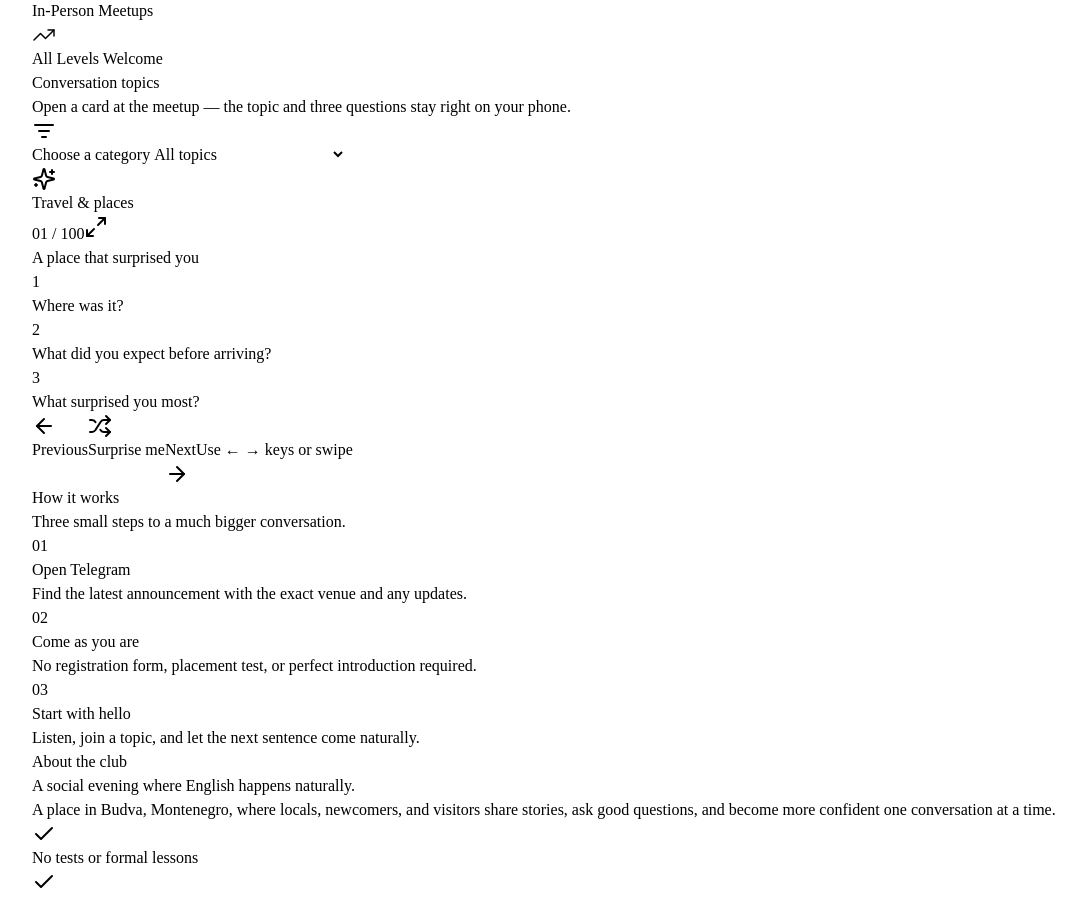
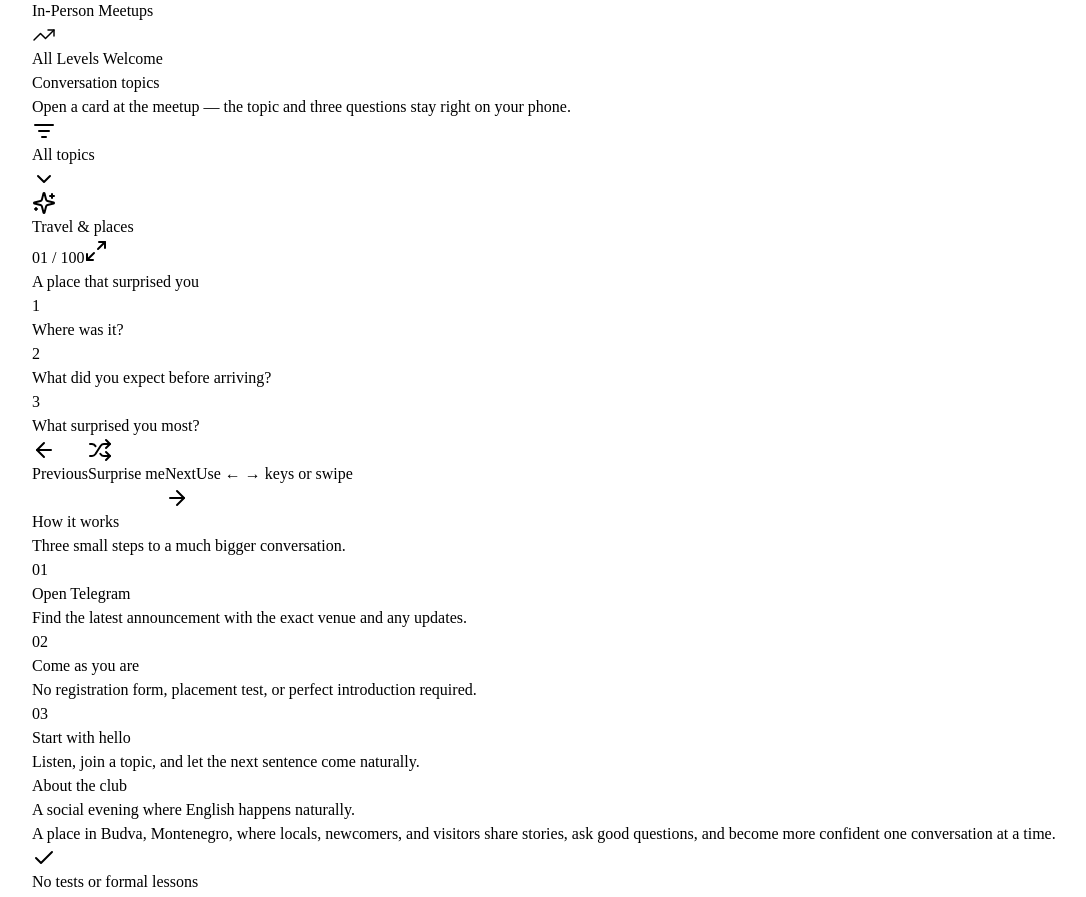
Before and after one commit to asamusenkaEPAM/AIBY, a React (Vite) app in the folder examples/english-club/source/: page / in a window 1280 px wide. Shown: the part 2605-3502 px from the top of the page, without its empty margins (8-1094 px from the left). Built offline with nearby package versions, Linux system fonts and the light colour scheme; a web font is replaced by a local one.

Commit message:
Polish topic category menu

```diff
--- a/examples/english-club/source/src/components/TopicsSection.jsx
+++ b/examples/english-club/source/src/components/TopicsSection.jsx
@@ -1,6 +1,6 @@
 import { useEffect, useMemo, useRef, useState } from 'react';
 import { createPortal } from 'react-dom';
-import { ArrowLeft, ArrowRight, ListFilter, Maximize2, Shuffle, Sparkles, X } from 'lucide-react';
+import { ArrowLeft, ArrowRight, Check, ChevronDown, ListFilter, Maximize2, Shuffle, Sparkles, X } from 'lucide-react';
 import conversationTopics from '../data/conversationTopics';
 
 const STORAGE_KEY = 'english-club-topic-index';
@@ -26,7 +26,11 @@ export default function TopicsSection({ copy }) {
   const [isTouching, setIsTouching] = useState(false);
   const [isFullscreen, setIsFullscreen] = useState(false);
   const [selectedCategory, setSelectedCategory] = useState('');
+  const [isCategoryMenuOpen, setIsCategoryMenuOpen] = useState(false);
+  const [activeCategoryIndex, setActiveCategoryIndex] = useState(0);
   const touchStart = useRef(null);
+  const categoryMenu = useRef(null);
+  const categoryButton = useRef(null);
   const fullscreenButton = useRef(null);
   const closeButton = useRef(null);
   const pageScrollY = useRef(0);
@@ -37,6 +41,7 @@ export default function TopicsSection({ copy }) {
     .filter(({ item }) => !selectedCategory || item.category === selectedCategory)
     .map(({ index }) => index), [selectedCategory]);
   const currentPosition = Math.max(0, availableIndices.indexOf(currentIndex));
+  const categoryOptions = ['', ...topicCategories];
 
   useEffect(() => {
     try {
@@ -79,6 +84,27 @@ export default function TopicsSection({ copy }) {
     };
   }, [isFullscreen]);
 
+  useEffect(() => {
+    if (!isCategoryMenuOpen) return undefined;
+
+    const closeOnOutsideClick = (event) => {
+      if (!categoryMenu.current?.contains(event.target)) setIsCategoryMenuOpen(false);
+    };
+    const closeOnEscape = (event) => {
+      if (event.key !== 'Escape') return;
+      setIsCategoryMenuOpen(false);
+      categoryButton.current?.focus();
+    };
+
+    document.addEventListener('pointerdown', closeOnOutsideClick);
+    window.addEventListener('keydown', closeOnEscape);
+
+    return () => {
+      document.removeEventListener('pointerdown', closeOnOutsideClick);
+      window.removeEventListener('keydown', closeOnEscape);
+    };
+  }, [isCategoryMenuOpen]);
+
   const showTopic = (topicIndex, nextDirection) => {
     setDirection(nextDirection);
     setCurrentIndex(topicIndex);
@@ -101,8 +127,7 @@ export default function TopicsSection({ copy }) {
     showTopic(nextIndex, 'random');
   };
 
-  const chooseCategory = (event) => {
-    const category = event.target.value;
+  const chooseCategory = (category) => {
     const categoryIndices = conversationTopics
       .map((item, index) => ({ item, index }))
       .filter(({ item }) => !category || item.category === category)
@@ -110,7 +135,47 @@ export default function TopicsSection({ copy }) {
     const nextIndex = categoryIndices[Math.floor(Math.random() * categoryIndices.length)];
 
     setSelectedCategory(category);
+    setIsCategoryMenuOpen(false);
     showTopic(nextIndex, 'random');
+  };
+
+  const openCategoryMenu = (preferredIndex) => {
+    const selectedIndex = categoryOptions.indexOf(selectedCategory);
+    const nextIndex = Number.isInteger(preferredIndex)
+      ? preferredIndex
+      : Math.max(0, selectedIndex);
+
+    setActiveCategoryIndex(nextIndex);
+    setIsCategoryMenuOpen(true);
+    window.requestAnimationFrame(() => {
+      categoryMenu.current?.querySelector(`[data-category-index="${nextIndex}"]`)?.focus();
+    });
+  };
+
+  const handleCategoryButtonKeyDown = (event) => {
+    if (event.key !== 'ArrowDown' && event.key !== 'ArrowUp') return;
+    event.preventDefault();
+    const selectedIndex = Math.max(0, categoryOptions.indexOf(selectedCategory));
+    const offset = event.key === 'ArrowDown' ? 1 : -1;
+    openCategoryMenu((selectedIndex + offset + categoryOptions.length) % categoryOptions.length);
+  };
+
+  const handleCategoryOptionKeyDown = (event, index) => {
+    if (event.key === 'Tab') {
+      setIsCategoryMenuOpen(false);
+      return;
+    }
+    if (event.key !== 'ArrowDown' && event.key !== 'ArrowUp' && event.key !== 'Home' && event.key !== 'End') return;
+
+    event.preventDefault();
+    let nextIndex = index;
+    if (event.key === 'Home') nextIndex = 0;
+    if (event.key === 'End') nextIndex = categoryOptions.length - 1;
+    if (event.key === 'ArrowDown') nextIndex = (index + 1) % categoryOptions.length;
+    if (event.key === 'ArrowUp') nextIndex = (index - 1 + categoryOptions.length) % categoryOptions.length;
+
+    setActiveCategoryIndex(nextIndex);
+    categoryMenu.current?.querySelector(`[data-category-index="${nextIndex}"]`)?.focus();
   };
 
   const handleKeyDown = (event) => {
@@ -299,15 +364,59 @@ export default function TopicsSection({ copy }) {
           <h2 className="reveal eyebrow">{copy.topics.label}</h2>
           <p className="reveal mt-4 max-w-2xl text-base leading-relaxed text-navy/65 sm:text-lg">{copy.topics.usage}</p>
 
-          <div className="reveal mt-6 flex flex-col gap-3 sm:flex-row sm:items-center">
-            <label className="inline-flex min-h-12 items-center gap-2 rounded-full border border-navy/15 bg-ivory px-4 text-sm font-bold text-navy shadow-soft">
-              <ListFilter className="size-4 text-terracotta" aria-hidden="true" />
-              <span className="sr-only">{copy.topics.chooseCategory}</span>
-              <select className="min-w-0 cursor-pointer bg-transparent pr-2 outline-none" value={selectedCategory} onChange={chooseCategory} aria-label={copy.topics.chooseCategory}>
-                <option value="">{copy.topics.allCategories}</option>
-                {topicCategories.map((category) => <option key={category} value={category} lang="en">{category}</option>)}
-              </select>
-            </label>
+          <div className={`relative mt-6 flex flex-col gap-3 sm:flex-row sm:items-center ${isCategoryMenuOpen ? 'z-40' : 'z-10'}`}>
+            <div ref={categoryMenu} className="relative w-full sm:w-80">
+              <button
+                ref={categoryButton}
+                className={`flex min-h-12 w-full items-center gap-3 rounded-full border bg-ivory px-4 text-left text-sm font-bold text-navy shadow-soft transition hover:border-terracotta/60 hover:bg-cream ${isCategoryMenuOpen ? 'border-terracotta ring-2 ring-terracotta/15' : 'border-navy/15'}`}
+                type="button"
+                aria-label={copy.topics.chooseCategory}
+                aria-haspopup="listbox"
+                aria-expanded={isCategoryMenuOpen}
+                onClick={() => (isCategoryMenuOpen ? setIsCategoryMenuOpen(false) : openCategoryMenu())}
+                onKeyDown={handleCategoryButtonKeyDown}
+              >
+                <span className="grid size-8 shrink-0 place-items-center rounded-full bg-peach text-terracotta" aria-hidden="true">
+                  <ListFilter className="size-4" />
+                </span>
+                <span className="min-w-0 flex-1 truncate" lang={selectedCategory ? 'en' : undefined}>
+                  {selectedCategory || copy.topics.allCategories}
+                </span>
+                <ChevronDown className={`size-4 shrink-0 text-navy/55 transition-transform duration-200 ${isCategoryMenuOpen ? 'rotate-180' : ''}`} aria-hidden="true" />
+              </button>
+
+              {isCategoryMenuOpen && (
+                <div
+                  className="absolute inset-x-0 top-full z-30 mt-2 max-h-80 overflow-y-auto rounded-[24px] border border-navy/10 bg-cream p-2 shadow-lift"
+                  role="listbox"
+                  aria-label={copy.topics.chooseCategory}
+                >
+                  {categoryOptions.map((category, index) => {
+                    const isSelected = category === selectedCategory;
+                    return (
+                      <button
+                        key={category || 'all'}
+                        className={`flex min-h-11 w-full items-center gap-3 rounded-2xl px-3.5 py-2.5 text-left text-sm font-semibold transition ${isSelected ? 'bg-ocean text-cream' : 'text-navy hover:bg-peach focus:bg-peach'}`}
+                        type="button"
+                        role="option"
+                        aria-selected={isSelected}
+                        tabIndex={index === activeCategoryIndex ? 0 : -1}
+                        data-category-index={index}
+                        lang={category ? 'en' : undefined}
+                        onFocus={() => setActiveCategoryIndex(index)}
+                        onKeyDown={(event) => handleCategoryOptionKeyDown(event, index)}
+                        onClick={() => chooseCategory(category)}
+                      >
+                        <span className={`grid size-6 shrink-0 place-items-center rounded-full ${isSelected ? 'bg-white/15' : 'bg-peach'}`} aria-hidden="true">
+                          {isSelected && <Check className="size-3.5" />}
+                        </span>
+                        <span className="min-w-0 flex-1">{category || copy.topics.allCategories}</span>
+                      </button>
+                    );
+                  })}
+                </div>
+              )}
+            </div>
           </div>
 
           <div
```
Also changed, not shown: 9 other files (tests, documents, lock files or other folders).
